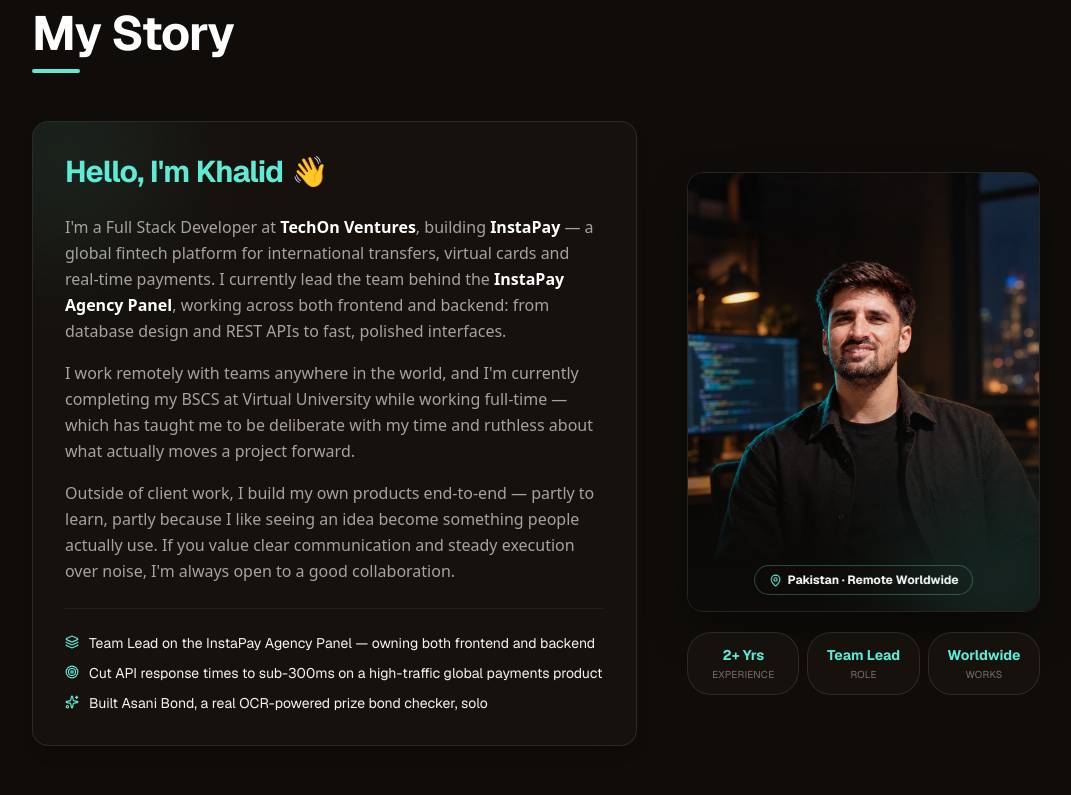
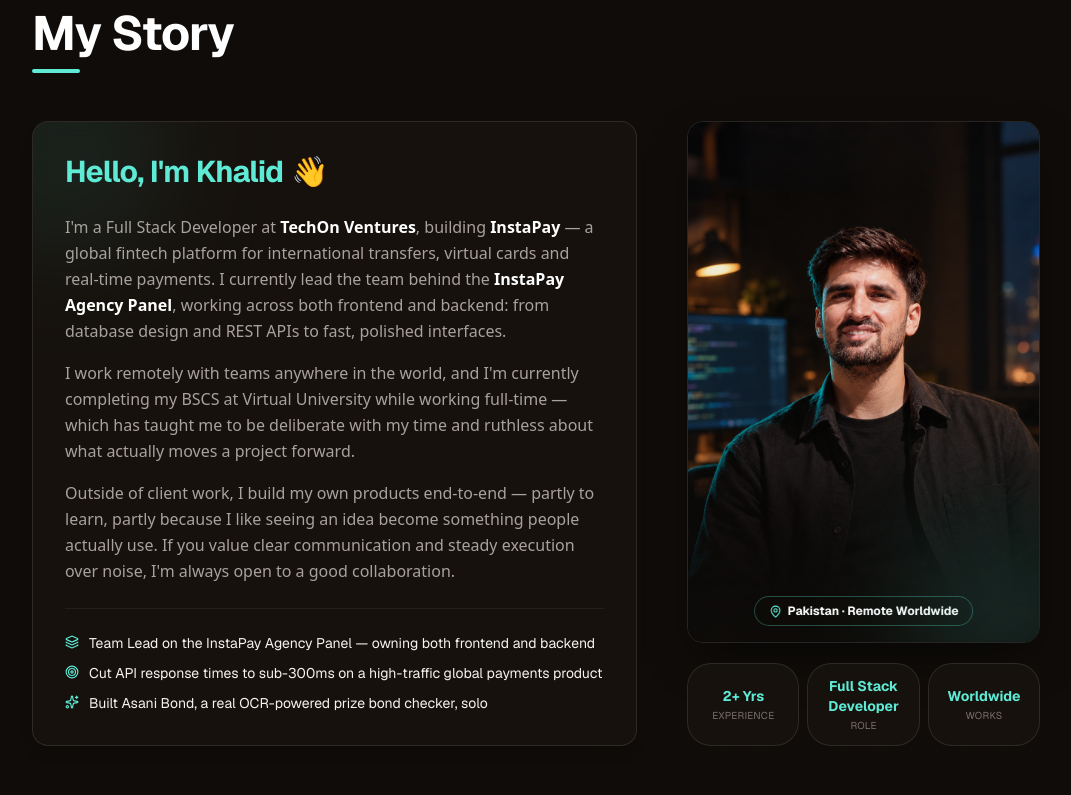
Before and after one commit to KhalidChouhan313/Khalid-Chouhan, a Next.js app: page / in a window 1280 px wide. Shown: the part 1005-1800 px from the top of the page, without its empty margins (104-1175 px from the left). Built offline with nearby package versions, Linux system fonts and the light colour scheme; no server answers; the database is empty.

Commit message:
feat: update role in stat badges and enhance about page layout; add avatar image

```diff
--- a/Utils/BaseUrl.ts
+++ b/Utils/BaseUrl.ts
@@ -3,4 +3,4 @@
 export const discordLogo = "/images/hero/discord-logo-icon-social-media-icon-free-png.webp"
 export const Xlogo = "/images/hero/Xlogo.png"
 export const Linkedinlogo = "/images/hero/LinkedIn_logo_initials.png.webp"
-export const introProfile = "/images/hero/Introprofile.png"
+export const introProfile = "/images/hero/logo-avatar.png"
--- a/app/about/page.tsx
+++ b/app/about/page.tsx
@@ -15,7 +15,7 @@
 
 const STAT_BADGES: StatBadge[] = [
   { label: "Experience", value: "2+ Yrs" },
-  { label: "Role", value: "Team Lead" },
+  { label: "Role", value: "Full Stack Developer" },
   { label: "Works", value: "Worldwide" },
 ];
 
@@ -47,19 +47,19 @@
             <AboutIntro />
           </div>
 
-          <div className="w-full lg:w-[35%] flex flex-col items-center justify-center gap-5">
+          <div className="w-full lg:w-[35%] flex flex-col items-center gap-5">
             <motion.div
               whileHover={{ rotateY: 6, rotateX: -4 }}
               transition={{ type: "spring", stiffness: 220, damping: 20 }}
               style={{ transformStyle: "preserve-3d" }}
-              className="relative w-full aspect-[4/5] max-w-[360px] lg:max-w-none rounded-2xl overflow-hidden border border-[var(--color-border)] shadow-[0_20px_50px_-15px_rgba(0,0,0,0.55)] group"
+              className="relative w-full aspect-[4/5] max-w-[360px] lg:max-w-none lg:aspect-auto lg:flex-1 lg:min-h-[420px] rounded-2xl overflow-hidden border border-[var(--color-border)] shadow-[0_20px_50px_-15px_rgba(0,0,0,0.55)] group"
             >
               <Image
                 src={aboutImage}
                 fill
-                sizes="(max-w-1024px) 100vw, 350px"
+                sizes="(max-width: 1024px) 360px, 420px"
                 alt="Khalid Chouhan, Full Stack Developer and Team Lead"
-                className="object-cover transition-transform duration-500 group-hover:scale-105"
+                className="object-cover object-[center_25%] transition-transform duration-500 group-hover:scale-105"
               />
               <div className="absolute inset-0 bg-gradient-to-t from-bg-base/70 via-bg-base/10 to-transparent pointer-events-none" />
 
```
Also changed, not shown: public/images/hero/logo-avatar.png (added).
